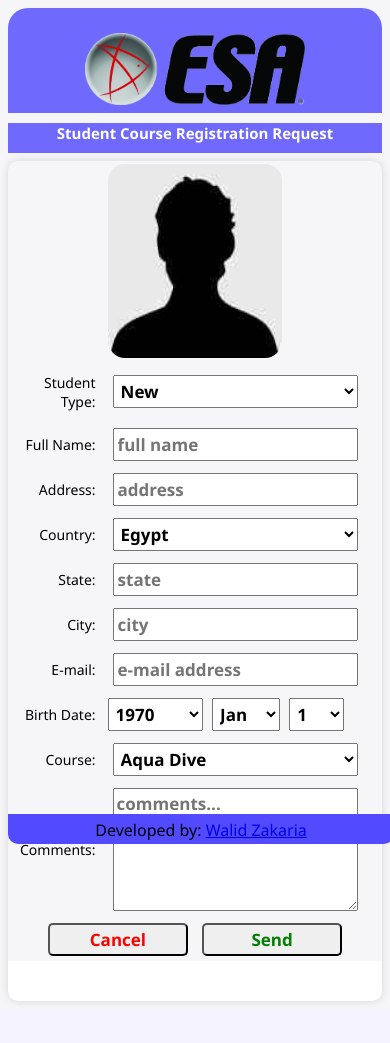
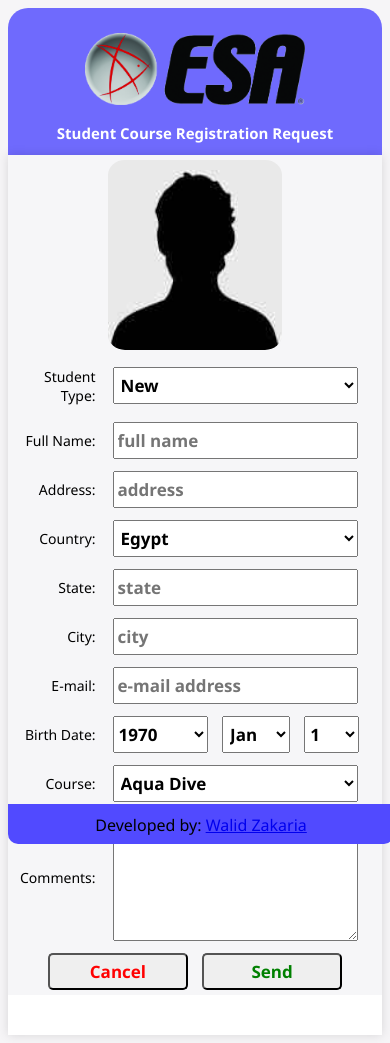
Before and after one commit to walidpiano/ESA_Online, a Flask app: page / in a window 390 px wide. Before the commit the page ends 1006 px from the top, so only its background shows below. Run offline with Flask 2, Linux system fonts and the light colour scheme; data comes from the database, SQL or seed files in the repository.

Commit message:
fix white gap in logo

```diff
--- a/app/static/css/style.css
+++ b/app/static/css/style.css
@@ -121,10 +121,11 @@ table {
     }
     h2 {
         font-size: 15px;
-        margin: 10px auto 8px auto;
+        padding: 10px 0 12px 0;
     }
     form {
         width: 100%;
+        border-radius: 0%;
     }
     label {
         font-size: 14px;
@@ -136,22 +137,24 @@ table {
     input, select, textarea {
         width: 90%;
         font-size: 17px;
-        padding: 3px;
+        padding: 5px 3px 5px 3px;
         margin: 5px;
     }
     #birth-year {
         width: 35%;
         display: inline;
-        margin: 0 auto;
+        padding: 5px 1px 5px 1px;
     }
     #birth-day {
         width: 20%;
         display: inline;
-        margin: 0 auto;
+        padding: 5px 1px 5px 1px;
     }
     footer {
-        height: 30px;
+        margin: 0auto;
+        height: 40px;
         padding: 0;
+        padding: 5px 1px 7px 1px;
     }
     #my-signature {
         margin: 5px auto;
```
